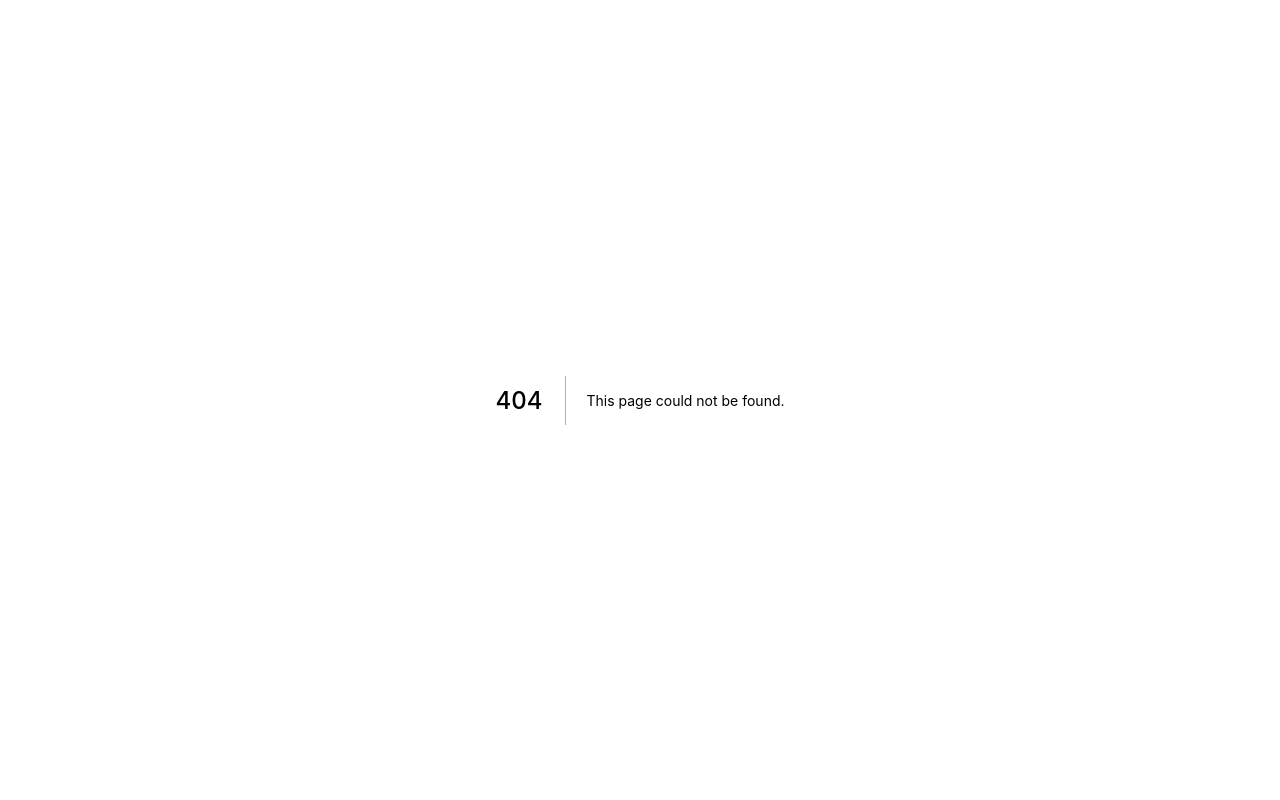
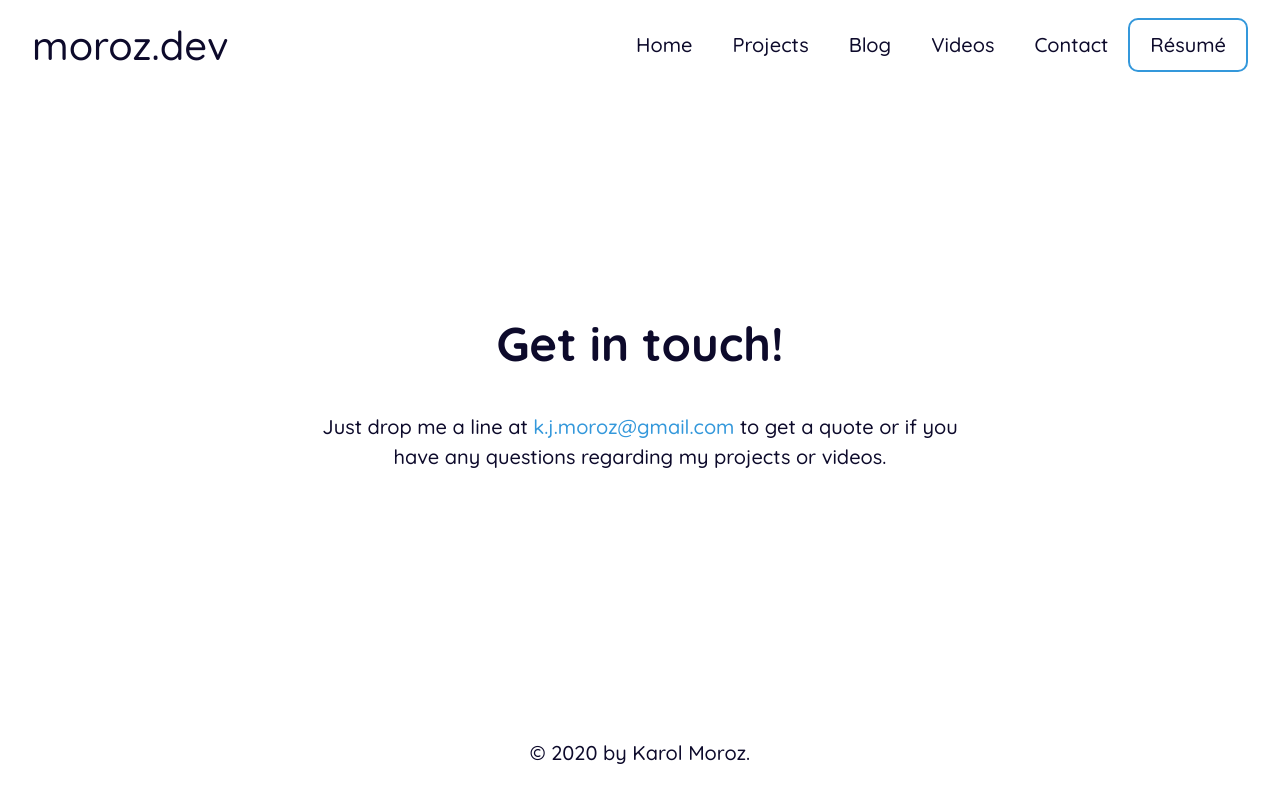
Before and after one commit to moroz/moroz.dev, a Next.js app: page /contact in a window 1280 px wide. Before the commit this address had no page. Built offline with nearby package versions, Linux system fonts and the light colour scheme.

Commit message:
Stub contact and projects pages

```diff
--- a/css/base.sass
+++ b/css/base.sass
@@ -9,6 +9,12 @@ body
   font-family: $font-sans
   font-size: 1.25rem
   font-weight: 500
+  line-height: 1.5
+
+a:link
+
+  color: $primary
+  text-decoration: none
 
 .layout
   display: flex
@@ -29,6 +35,18 @@ body
   margin-top: $header-height
   text-align: center
 
+.mt-0
+  margin-top: 0 !important
 
 .container
   padding: 0 calc(50vw - #{$container-width / 2})
+
+  &.is-centered
+    position: absolute
+    top: 50%
+    left: 50%
+    transform: translate(-50%, -50%)
+    width: 50%
+
+.text-center
+  text-align: center
--- /dev/null
+++ b/pages/contact.tsx
@@ -0,0 +1,22 @@
+import Link from "next/link";
+import Layout from "../layout/Layout";
+
+const ContactPage = () => {
+  return (
+    <Layout title="Contact">
+      <div className="container is-centered text-center">
+        <h1 className="page-title mt-0">Get in touch!</h1>
+        <p>
+          Just drop me a line at{" "}
+          <Link href="mailto:k.j.moroz@gmail.com">
+            <a>k.j.moroz@gmail.com</a>
+          </Link>{" "}
+          to get a quote or if you have any questions regarding my projects or
+          videos.
+        </p>
+      </div>
+    </Layout>
+  );
+};
+
+export default ContactPage;
```
Also changed, not shown: pages/projects.tsx (added, +14 -0 lines).
